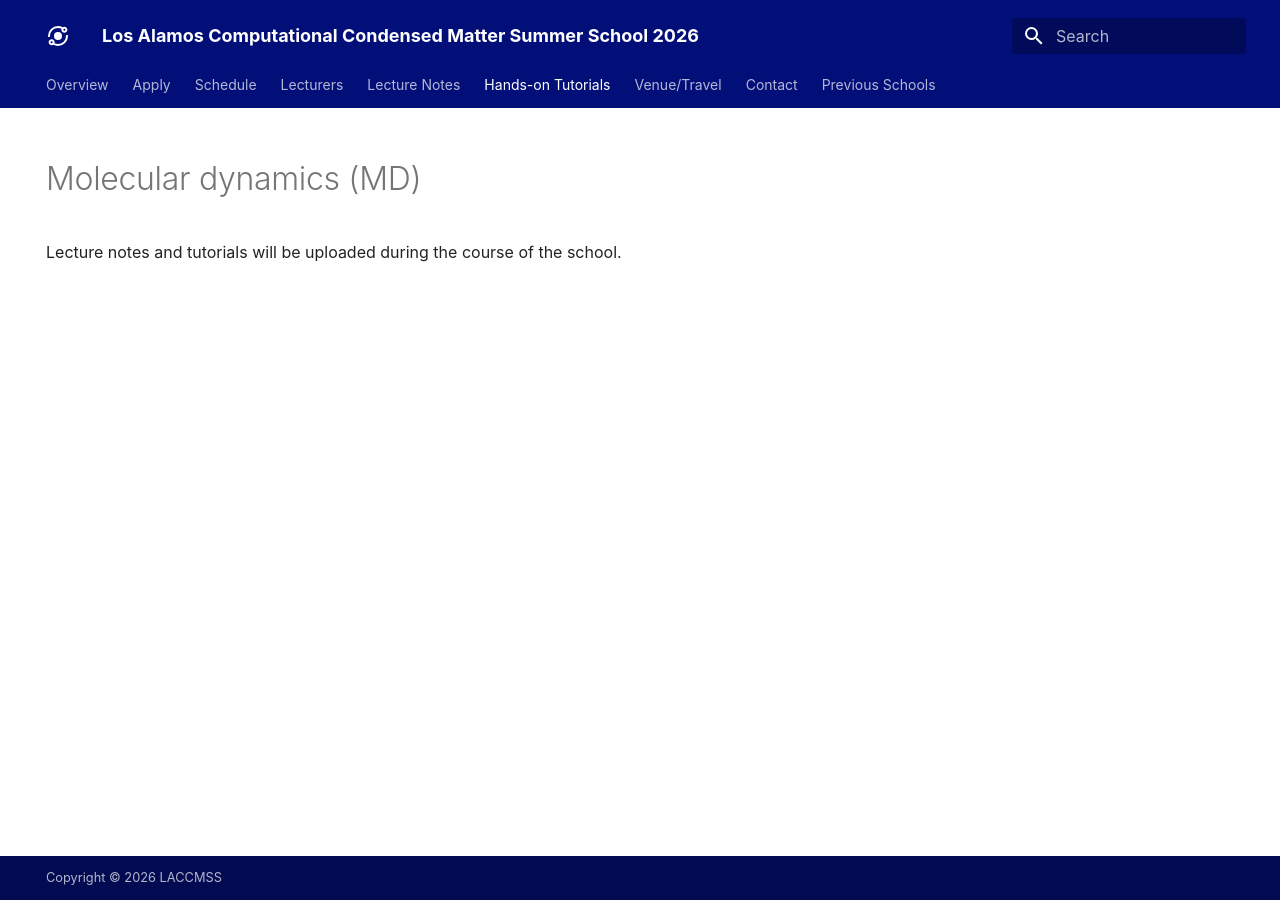
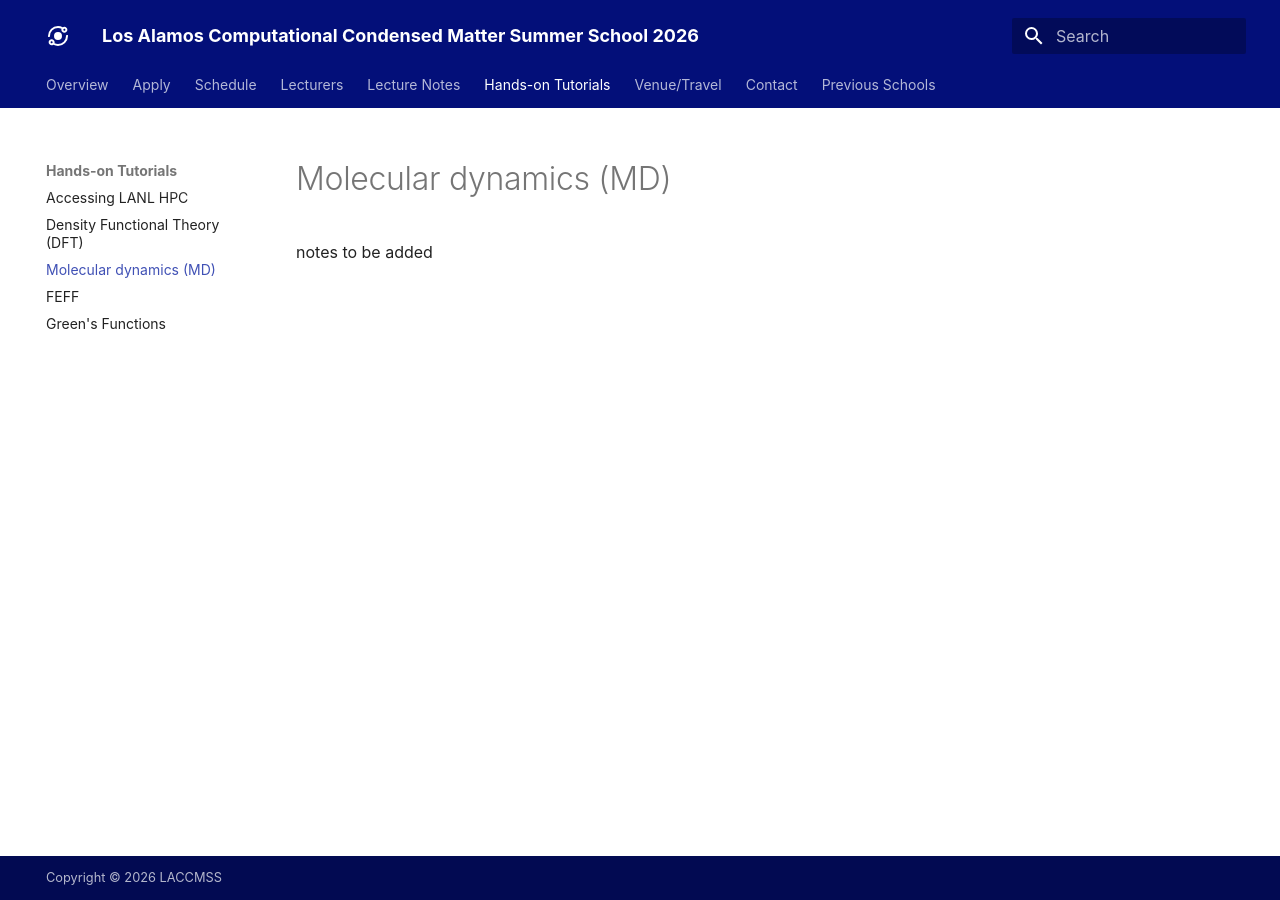
Before and after one commit to LACCMSS/2026, an MkDocs documentation site: the page built from docs/md.md, in a window 1280 px wide. Built offline with MkDocs 1.6.1 and Material for MkDocs 9.7.7, drawn with Linux system fonts in a browser that asks for light colours; some web fonts are replaced.

Commit message:
Update md.md

```diff
--- a/docs/md.md
+++ b/docs/md.md
@@ -1,8 +1,6 @@
 ---
-hide:
-  - navigation
-  - toc
-title: Lecture Notes
+title: MD
 ---
 
-Lecture notes and tutorials will be uploaded during the course of the school.
+
+notes to be added
```
